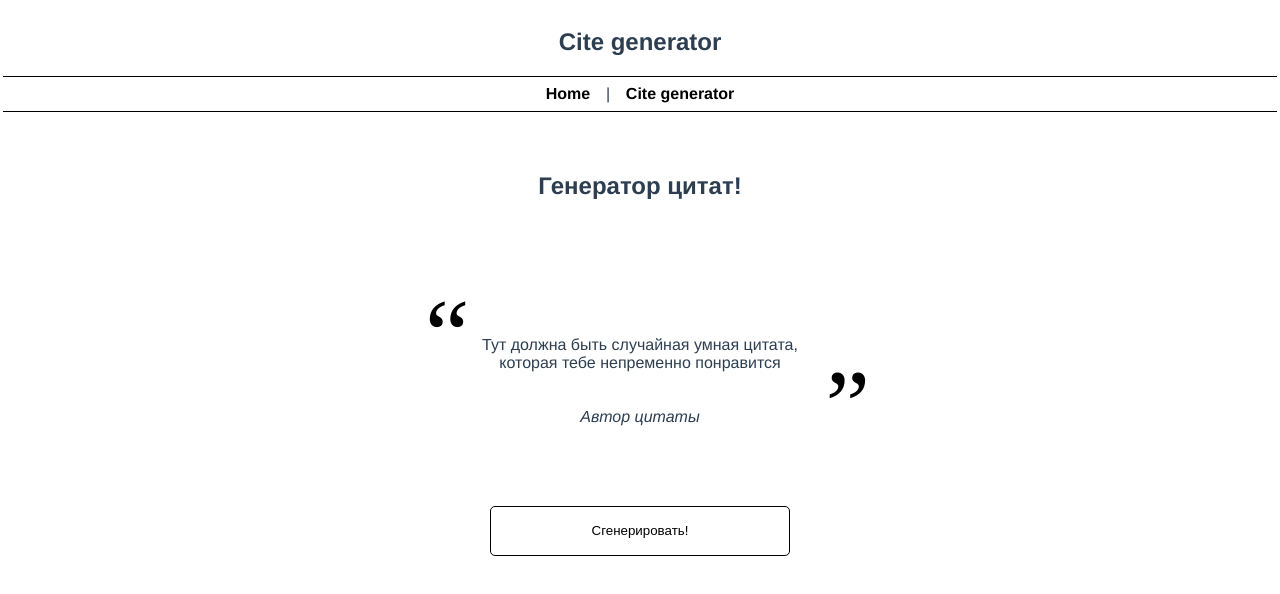
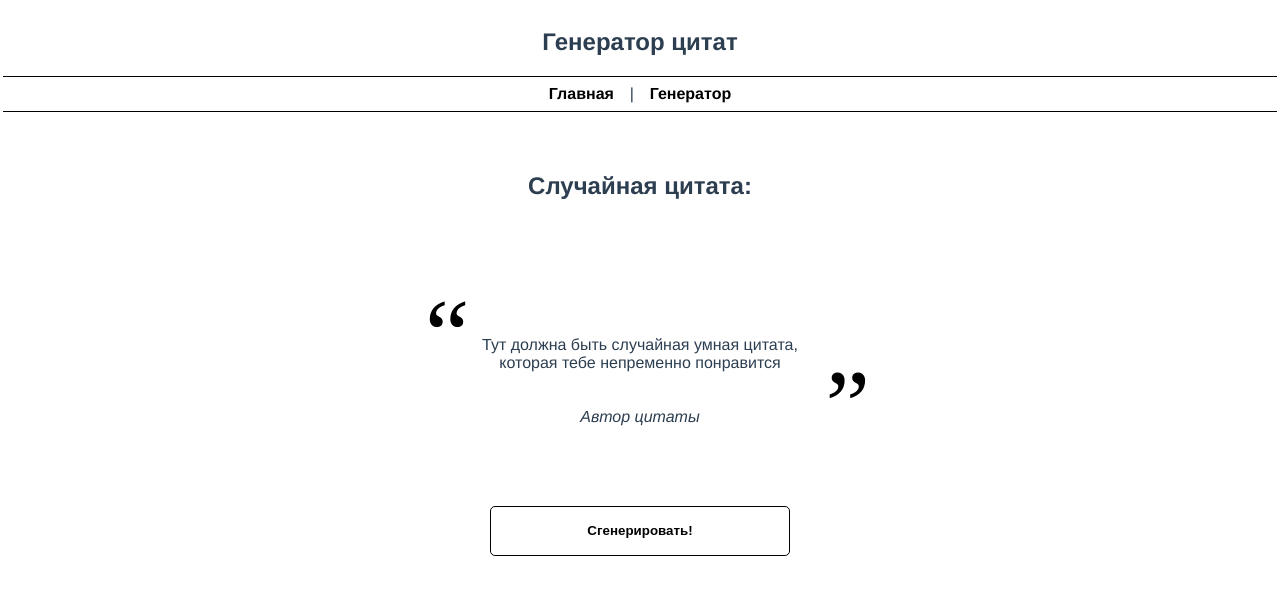
Before and after one commit to beautiful-cookie/cite-for-every-day, a Vue app: page /Cite-generator in a window 1280 px wide. Shown: the top 594 px of the page. Built offline with nearby package versions, Linux system fonts and the light colour scheme.

Commit message:
russian lang version

```diff
--- a/src/components/Header.vue
+++ b/src/components/Header.vue
@@ -1,10 +1,10 @@
 <template>
     <div>
       <nav>
-        <h2>Cite generator</h2>
+        <h2>Генератор цитат</h2>
         <div class="links">
-          <router-link to="/"><strong>Home</strong></router-link> |
-          <router-link to="/Cite-generator"><strong>Cite generator</strong></router-link>
+          <router-link to="/"><strong>Главная</strong></router-link> |
+          <router-link to="/Cite-generator"><strong>Генератор</strong></router-link>
         </div>
 
       </nav>
--- a/src/views/Cite-generator.vue
+++ b/src/views/Cite-generator.vue
@@ -1,7 +1,7 @@
 <template>
   <div class="about">
     <blockquote>
-      <h2>Генератор цитат!</h2>
+      <h2>Случайная цитата:</h2>
 
       <span class="span-text">
         <p class="text">Тут должна быть случайная умная цитата, которая тебе непременно понравится</p>
@@ -34,6 +34,7 @@
     padding: 5px;
     width: 300px;
     height: 50px;
+    font-weight: 600;
     background-color: white;
     border: 1px solid black;
     transition-property: box-shadow, color, background-color;
```
